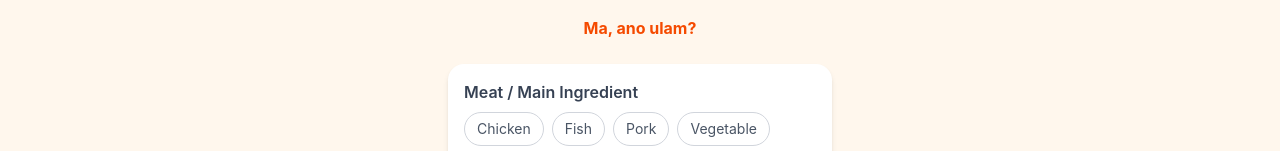
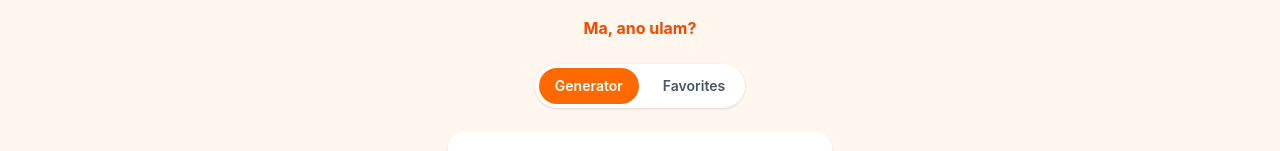
Before and after one commit to Klarenze0/ma-ano-ulam, a React (Vite) app: page / in a window 1280 px wide. Shown: the top 151 px of the page. Built offline with nearby package versions, Linux system fonts and the light colour scheme.

Commit message:
added favorites tab. updated readme

```diff
--- a/src/App.jsx
+++ b/src/App.jsx
@@ -6,6 +6,7 @@ import UlamCard from "./components/UlamCard";
 import FilterPanel from "./components/FilterPanel";
 import EmptyState from "./components/EmptyState";
 import { useFavorites } from "./hooks/useFavorites";
+import FavoritesView from "./components/FavoritesView";
 
 function getRandomUlam(list, excludeId) {
   const pool = excludeId ? list.filter((u) => u.id !== excludeId) : list;
@@ -15,6 +16,7 @@ function getRandomUlam(list, excludeId) {
 }
 
 function App() {
+  const [view, setView] = useState("generator");
   const [selectedFilters, setSelectedFilters] = useState({});
   const [generatedUlam, setGeneratedUlam] = useState(null);
   const { favorites, toggleFavorite, isFavorite } = useFavorites();
@@ -43,6 +45,38 @@ function App() {
     <div className="min-h-screen bg-orange-50 flex flex-col items-center justify-center gap-6 p-4">
       <h1 className="text-3x1 font-bold text-orange-600">Ma, ano ulam?</h1>
 
+      <div className="flex gap-2 bg-white rounded-full p-1 shadow-sm">
+        <button
+          onClick={() => setView("generator")}
+          className={`px-4 py-2 rounded-full text-sm font-semibold transition ${
+            view === "generator"
+              ? "bg-orange-500 text-white"
+              : "text-gray-600 hover:text-orange-600"
+          }`}
+        >
+          Generator
+        </button>
+        <button
+          onClick={() => setView("favorites")}
+          className={`px-4 py-2 rounded-full text-sm font-semibold transition ${
+            view === "favorites"
+              ? "bg-orange-500 text-white"
+              : "text-gray-600 hover:text-orange-600"
+          }`}
+        >
+          Favorites {favorites.length > 0 ? `(${favorites.length})` : ""}
+        </button>
+      </div>
+
+      {view === "favorites" ? (
+        <FavoritesView
+          ulams={ulams}
+          favorites={favorites}
+          isFavorite={isFavorite}
+          onToggleFavorite={toggleFavorite}
+        />
+      ) : (
+        <>
       <FilterPanel
         options={filterOptions}
         selectedFilters={selectedFilters}
@@ -109,6 +143,9 @@ function App() {
           ))}
         </div>
       )}
+      </>
+      )}
+
     </div>
   );
 }
--- /dev/null
+++ b/src/components/FavoritesView.jsx
@@ -0,0 +1,30 @@
+import UlamCard from "./UlamCard";
+import EmptyState from "./EmptyState";
+
+function FavoritesView({ ulams, favorites, isFavorite, onToggleFavorite }) {
+  const favoritedUlams = ulams.filter((u) => favorites.includes(u.id));
+
+  if (favoritedUlams.length === 0) {
+    return (
+      <EmptyState
+        message="You don't have any favorite ulam yet."
+        subMessage="Start generating and save the ones you like!"
+      />
+    );
+  }
+
+  return (
+    <div className="w-full max-w-6xl grid grid-cols-1 sm:grid-cols-2 lg:grid-cols-3 xl:grid-cols-4 gap-4 justify-items-center">
+      {favoritedUlams.map((ulam) => (
+        <UlamCard
+          key={ulam.id}
+          ulam={ulam}
+          isFavorite={isFavorite(ulam.id)}
+          onToggleFavorite={onToggleFavorite}
+        />
+      ))}
+    </div>
+  );
+}
+
+export default FavoritesView;
```
Also changed, not shown: 1 other file (tests, documents, lock files or other folders).
